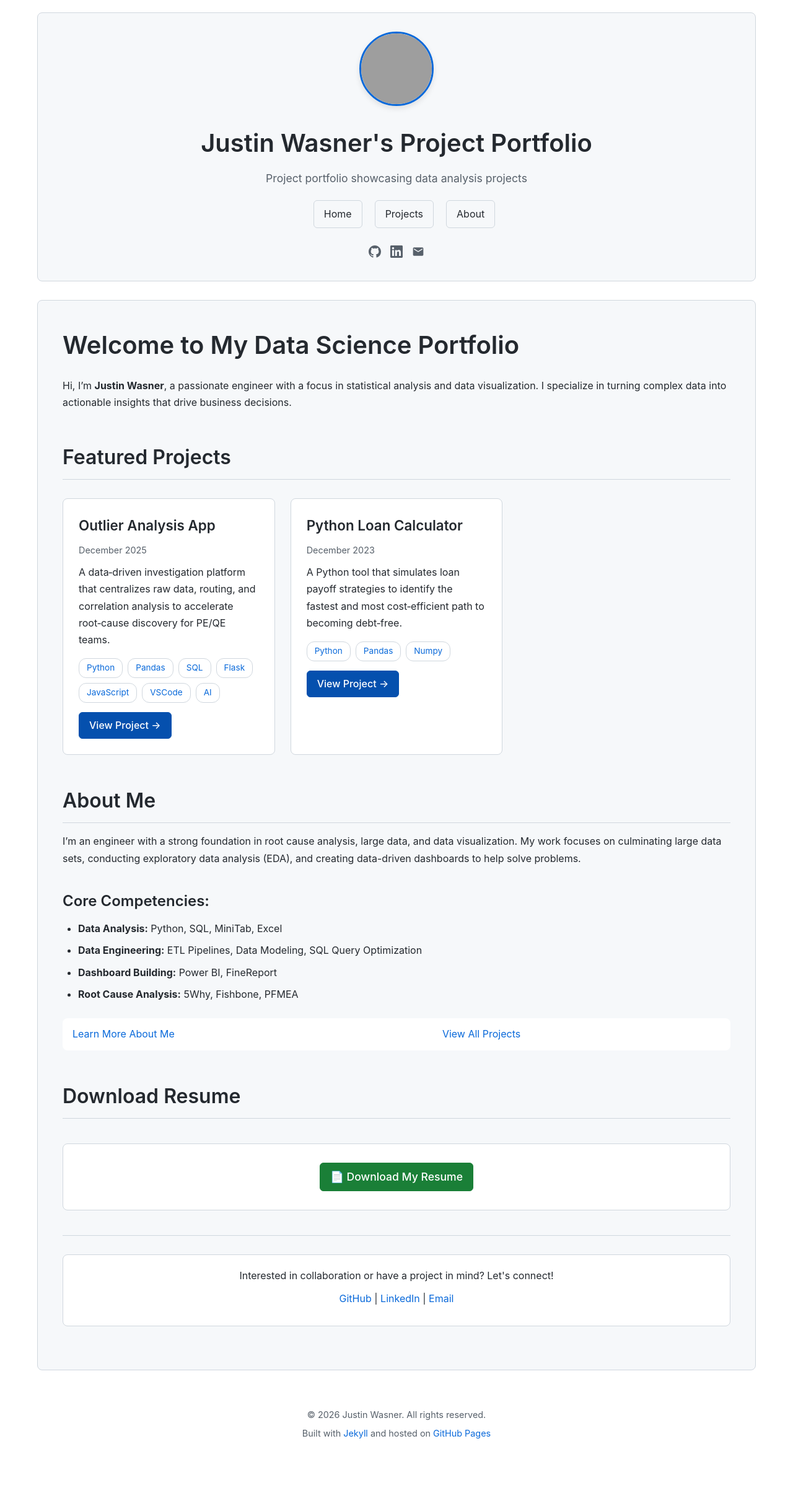
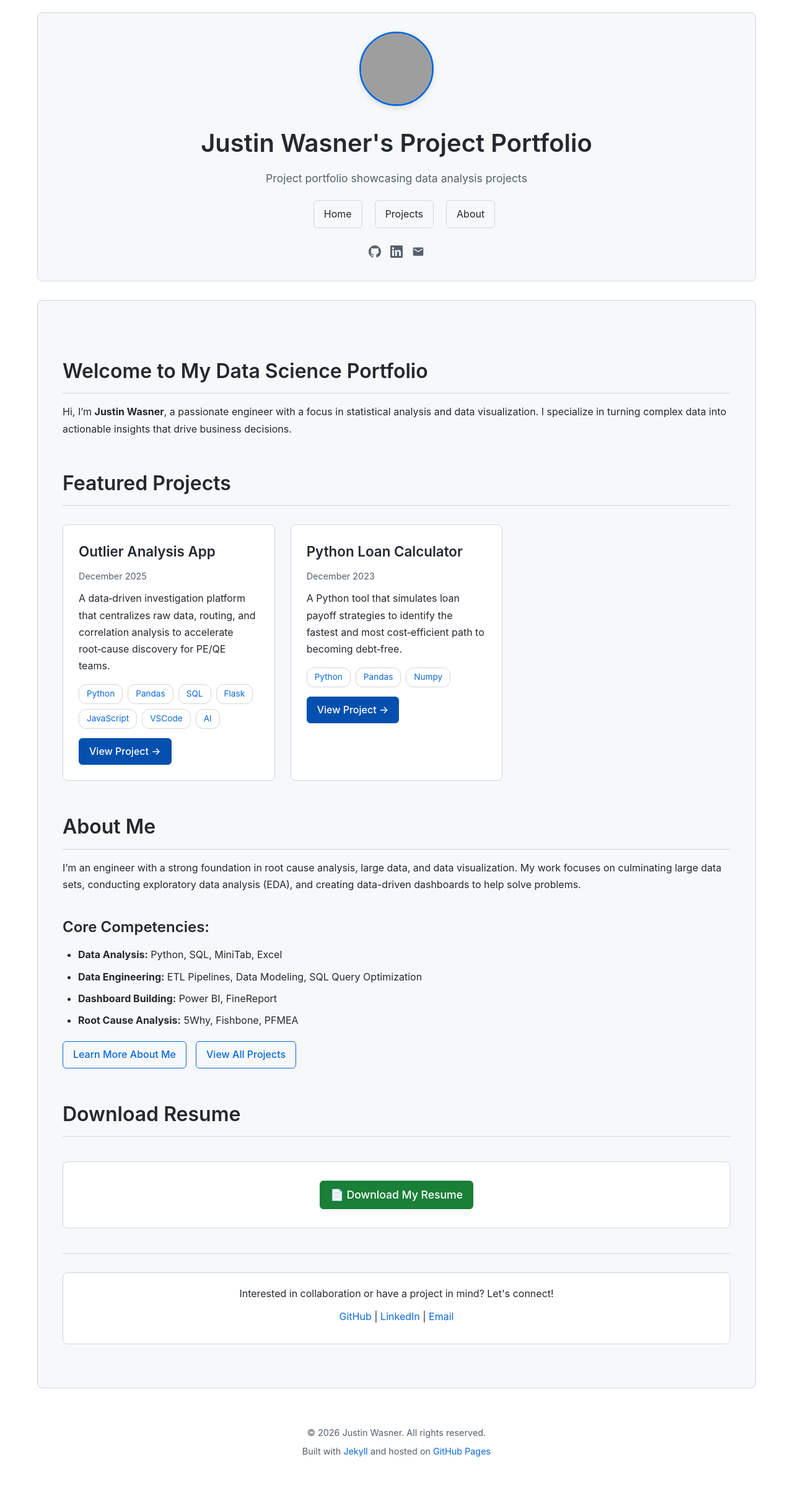
Before and after one commit to jdwasner/jdwasner.github.io, a Jekyll site: the page built from index.md, in a window 1280 px wide. Shown: the whole page at 62% size. Built offline with Jekyll 4.4.1, drawn with Linux system fonts in a browser that asks for light colours; before the commit the page ends 2380 px from its top, so only the background shows below that; grey boxes are pictures that could not be loaded.

Commit message:
Cleaning Up formating and rearanging buttons

```diff
--- a/_layouts/default.html
+++ b/_layouts/default.html
@@ -34,7 +34,7 @@
         <!-- Header -->
         <header>
             <div class="header-content">
-                {% unless page.layout == 'project' %}
+                {% unless page.layout == 'project' or page.permalink == '/about/' %}
                 <div class="profile-picture">
                     <img src="{{ '/assets/images/Profile Picture.jpg' | relative_url }}" alt="{{ site.author.name }}">
                 </div>
@@ -51,7 +51,7 @@
                     </ul>
                 </nav>
 
-                {% unless page.layout == 'project' %}
+                {% unless page.layout == 'project' or page.permalink == '/about/' %}
                 <!-- Social Links -->
                 <div class="social-links">
                     {% if site.author.github %}
--- a/assets/css/style.scss
+++ b/assets/css/style.scss
@@ -421,6 +421,13 @@ a:hover {
 /* ===========================
    Resume Section
    =========================== */
+.about-links {
+    display: flex;
+    gap: 15px;
+    margin: 20px 0;
+    flex-wrap: wrap;
+}
+
 .resume-section {
     text-align: center;
     margin: 40px 0;
@@ -823,8 +830,14 @@ footer a {
     }
 
     nav ul {
-        flex-direction: column;
+        flex-direction: row;
         gap: 10px;
+        flex-wrap: nowrap;
+    }
+
+    nav ul li a {
+        padding: 6px 12px;
+        font-size: 0.9em;
     }
 
     .projects-grid {
--- a/index.md
+++ b/index.md
@@ -3,7 +3,7 @@ layout: default
 title: Home
 ---
 
-# Welcome to My Data Science Portfolio
+## Welcome to My Data Science Portfolio
 
 Hi, I'm **Justin Wasner**, a passionate engineer with a focus in statistical analysis and data visualization. I specialize in turning complex data into actionable insights that drive business decisions.
 
@@ -36,7 +36,10 @@ I'm an engineer with a strong foundation in root cause analysis, large data, and
 - **Dashboard Building:** Power BI, FineReport
 - **Root Cause Analysis:** 5Why, Fishbone, PFMEA
 
-[Learn More About Me](/about) | [View All Projects](/projects)
+<div class="about-links">
+  <a href="/about" class="btn-secondary">Learn More About Me</a>
+  <a href="/projects" class="btn-secondary">View All Projects</a>
+</div>
 
 ## Download Resume
 
```
